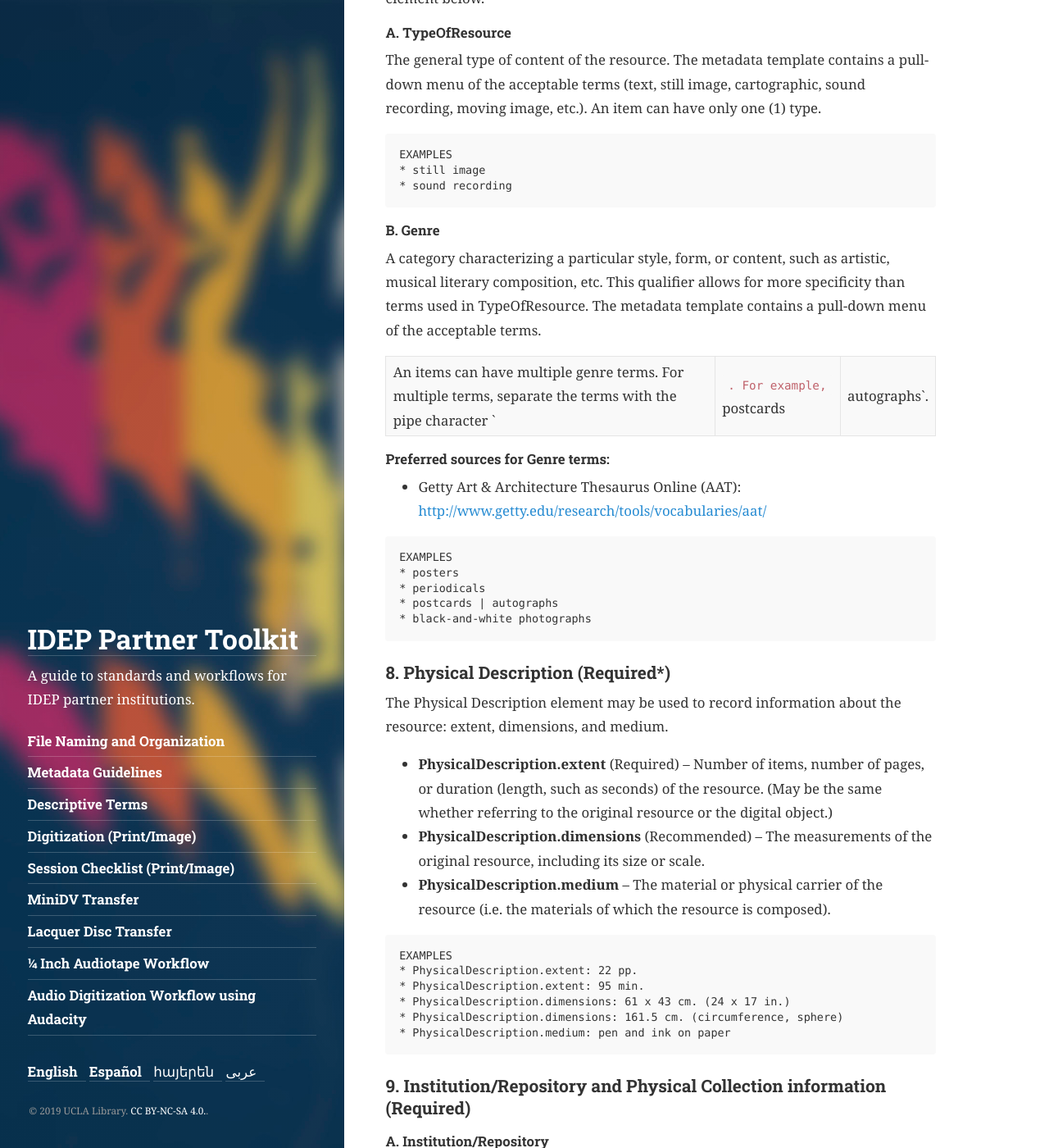
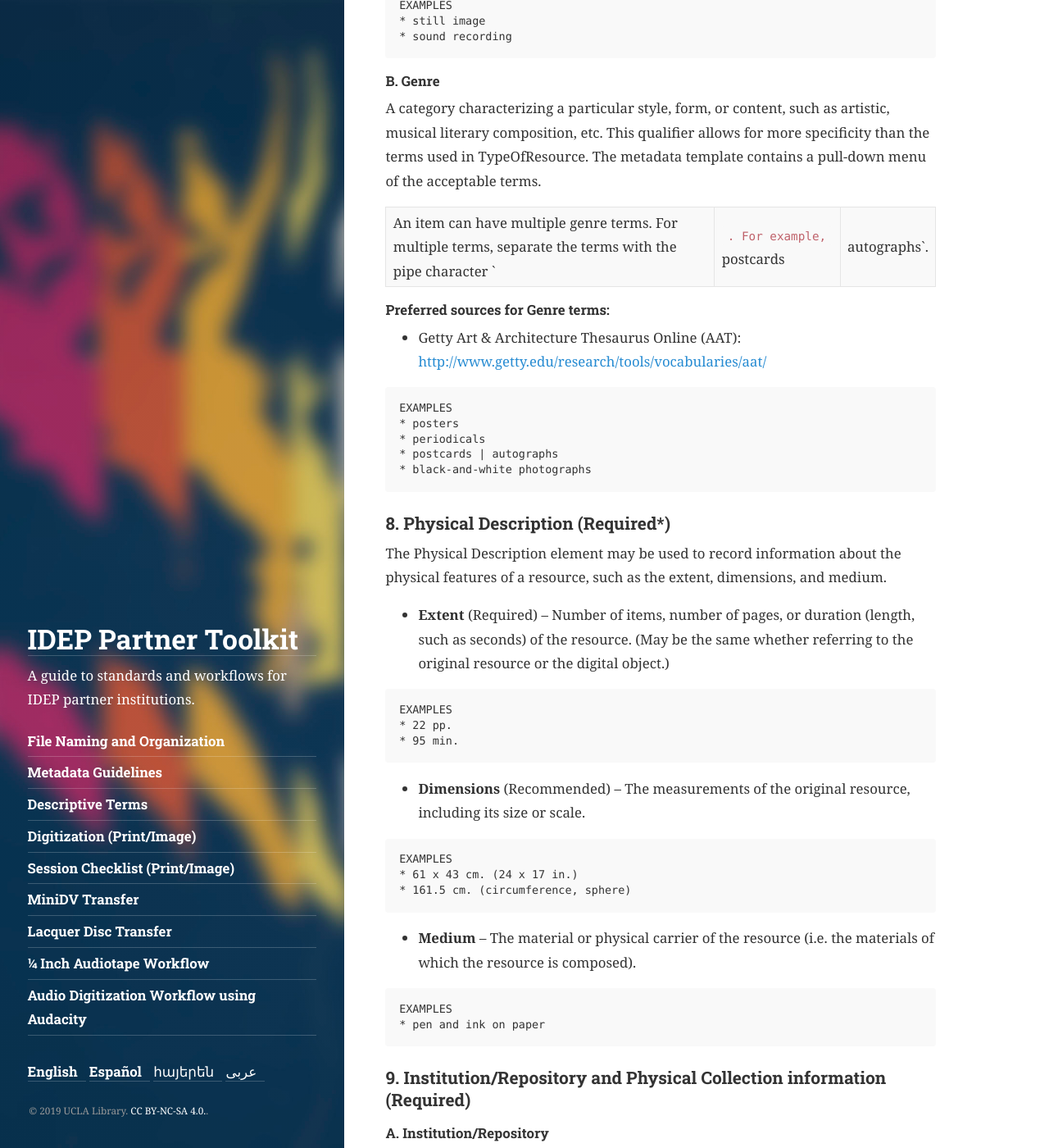
Before and after one commit to UCLALibrary/ideptoolkit, a Jekyll site: the page built from terms.md, in a window 1280 px wide and 1400 px high, scrolled down 5259 px. Shown: the whole window at 82% size. Built offline with Jekyll 4.4.1, drawn with Linux system fonts in a browser that asks for light colours; some of the changed text lies outside the part shown.

Commit message:
Update terms.md

````diff
--- a/terms.md
+++ b/terms.md
@@ -48,15 +48,6 @@ Used for translations of the title. Titles in non-English languages should be tr
 #### C. Alternative Title
 Used if the work is known by another title or has a variant.
 
-```
-EXAMPLES
-* Déjeuner sur l’Herbe
-* Bacot family papers
-* Sonatas for violin and piano
-* Australian aboriginal painting about AIDS
-* 1965 cityscape of Los Angeles looking northwest toward Santa Monica Mountains
-```
-
 ### 3. Creator / Contributor (Recommended)
 
 #### A. Creator
@@ -90,7 +81,7 @@ EXAMPLES (Contributor)
 The name and place of the publisher for published resources. Can also include volume and issue for periodicals.
 
 #### A. Publisher
-If the item is published, add the publisher name here. The publisher name should be taken from the resource if available. If no publisher is provided,V but the publisher is known, use a standard naming authority file, such as:
+If the item is published, add the publisher name here. The publisher name should be taken from the resource if available. If no publisher is provided, but the publisher is known, use a standard naming authority file, such as:
 * Library of Congress Subject Headings: [http://id.loc.gov/authorities/names.html](http://id.loc.gov/authorities/names.html)
 * VIAF: [https://viaf.org](https://viaf.org)
 
@@ -187,9 +178,9 @@ EXAMPLES
 ```
 
 #### B. Genre
-A category characterizing a particular style, form, or content, such as artistic, musical literary composition, etc. This qualifier allows for more specificity than terms used in TypeOfResource. The metadata template contains a pull-down menu of the acceptable terms.
+A category characterizing a particular style, form, or content, such as artistic, musical literary composition, etc. This qualifier allows for more specificity than the terms used in TypeOfResource. The metadata template contains a pull-down menu of the acceptable terms.
 
-An items can have multiple genre terms. For multiple terms, separate the terms with the pipe character ` | `. For example, `postcards | autographs`.
+An item can have multiple genre terms. For multiple terms, separate the terms with the pipe character ` | `. For example, `postcards | autographs`.
 
 ##### Preferred sources for Genre terms:
 * Getty Art & Architecture Thesaurus Online (AAT): [http://www.getty.edu/research/tools/vocabularies/aat/](http://www.getty.edu/research/tools/vocabularies/aat/)
@@ -203,30 +194,40 @@ EXAMPLES
 ```
 
 ### 8. Physical Description (Required*)
-The Physical Description element may be used to record information about the resource: extent, dimensions, and medium.
+The Physical Description element may be used to record information about the physical features of a resource, such as the extent, dimensions, and medium.
 
-* **PhysicalDescription.extent** (Required) – Number of items, number of pages, or duration (length, such as seconds) of the resource. (May be the same whether referring to the original resource or the digital object.)
-* **PhysicalDescription.dimensions** (Recommended) – The measurements of the original resource, including its size or scale.
-* **PhysicalDescription.medium** – The material or physical carrier of the resource (i.e. the materials of which the resource is composed).
+* **Extent** (Required) – Number of items, number of pages, or duration (length, such as seconds) of the resource. (May be the same whether referring to the original resource or the digital object.)
 
 ```
 EXAMPLES
-* PhysicalDescription.extent: 22 pp.
-* PhysicalDescription.extent: 95 min.
-* PhysicalDescription.dimensions: 61 x 43 cm. (24 x 17 in.)
-* PhysicalDescription.dimensions: 161.5 cm. (circumference, sphere)
-* PhysicalDescription.medium: pen and ink on paper
+* 22 pp.
+* 95 min.
+```
+
+* **Dimensions** (Recommended) – The measurements of the original resource, including its size or scale.
+
+```
+EXAMPLES
+* 61 x 43 cm. (24 x 17 in.)
+* 161.5 cm. (circumference, sphere)
+```
+
+* **Medium** – The material or physical carrier of the resource (i.e. the materials of which the resource is composed).
+
+```
+EXAMPLES
+* pen and ink on paper
 ```
 
 ### 9.  Institution/Repository and Physical Collection information (Required)
 #### A. Institution/Repository
-The name of the repository where the resource is currently located.
+The name of the repository where the physical resource is currently located.
 
 ##### Preferred sources for Organizational Names:
 * Virtual International Authority File (VIAF): [https://viaf.org](https://viaf.org)
 * Library of Congress Name Authority File (LCNAF): [http://id.loc.gov/authorities/names.html](http://id.loc.gov/authorities/names.html)
 
-If an organization does not appear in an authority file, enter it  according to the preferred form from the organization.
+If an organization does not appear in an authority file, enter it according to the preferred form from the organization.
 
 ```
 EXAMPLES
````
Also changed, not shown: other parts of terms.md (+5 -5 lines).
